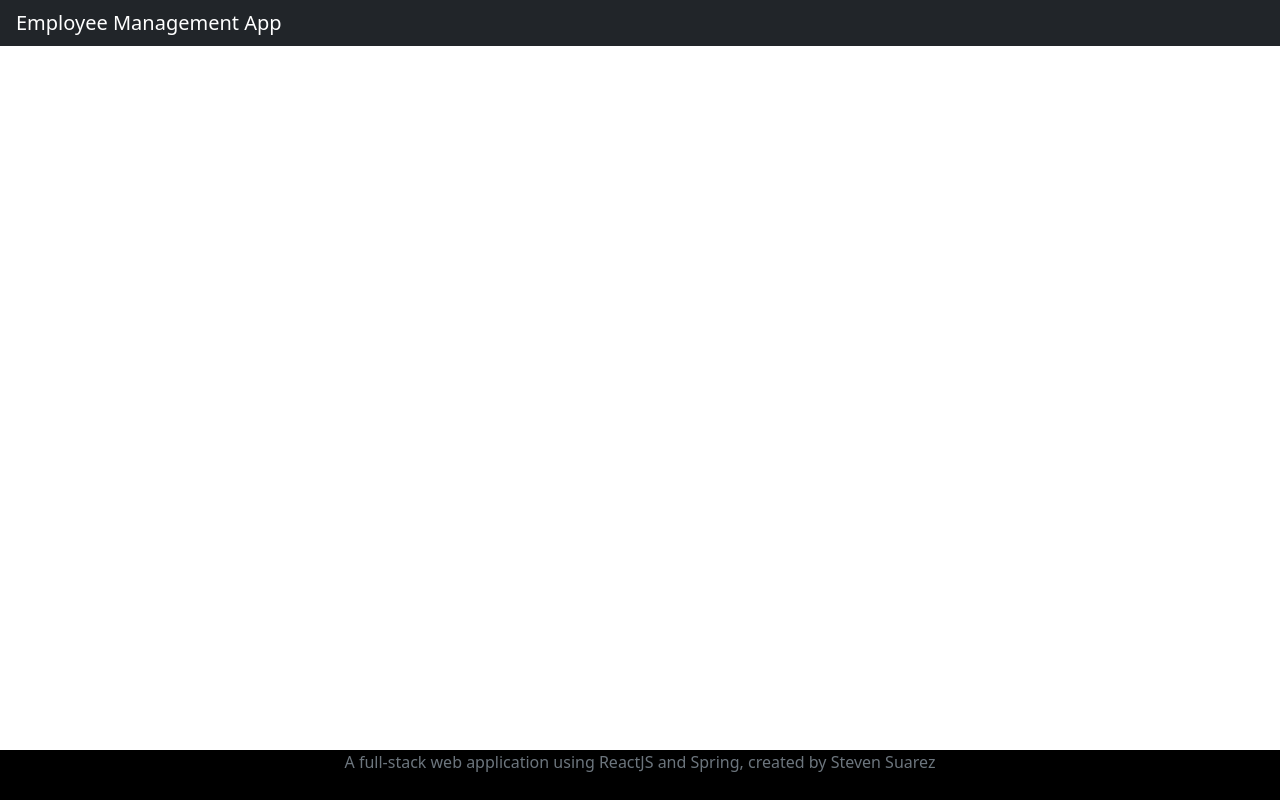
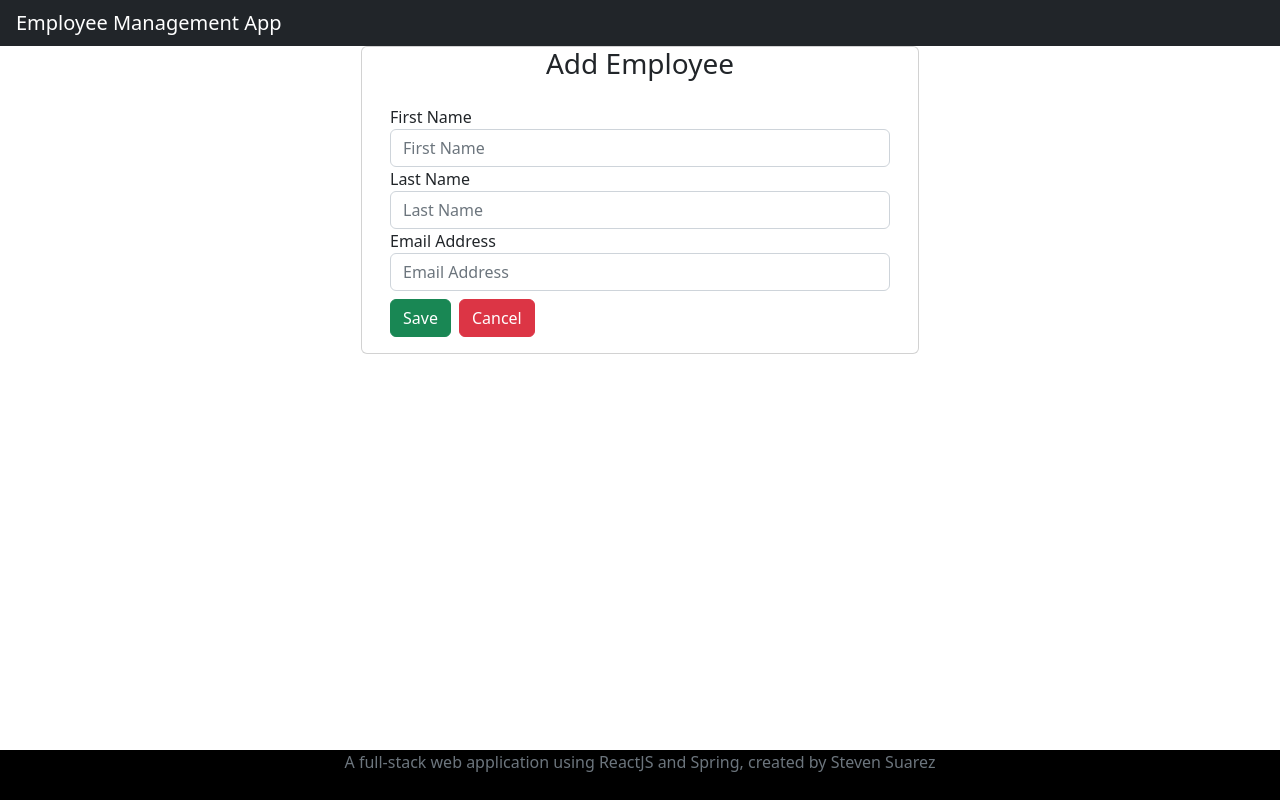
Before and after one commit to StevenSuarezz/employee-management-system, a React (Create React App) app in the folder employee-manager-frontend/: page /add-employee in a window 1280 px wide. Built offline with nearby package versions, Linux system fonts and the light colour scheme.

Commit message:
Finish creation functionality

```diff
--- a/employee-manager-frontend/src/App.js
+++ b/employee-manager-frontend/src/App.js
@@ -4,6 +4,7 @@ import { BrowserRouter, Route, Routes } from 'react-router-dom';
 import EmployeeTable from './components/EmployeeTable';
 import Header from './components/Header';
 import Footer from './components/Footer';
+import EmployeeCreation from './components/EmployeeCreation';
 
 function App() {
   return (
@@ -14,6 +15,7 @@ function App() {
             <Routes>
               <Route path="/" element={<EmployeeTable />}></Route>
               <Route path="/employees" element={<EmployeeTable />}></Route>
+              <Route path="/add-employee" element={<EmployeeCreation />}></Route>
             </Routes>
           </div>
           <Footer />
--- /dev/null
+++ b/employee-manager-frontend/src/components/EmployeeCreation.jsx
@@ -0,0 +1,72 @@
+import React, { useState } from "react";
+import { Link, useNavigate } from "react-router-dom";
+import { createEmployee } from "../controllers/EmployeeController";
+import { createEmployeeModel } from "../models/EmployeeModel";
+
+function EmployeeCreation() {
+    const [firstName, setFirstName] = useState("");
+    const [lastName, setLastName] = useState("");
+    const [email, setEmail] = useState("");
+    const navigate = useNavigate();
+
+    const firstNameHandler = (event) => {
+        setFirstName(event.target.value);
+    }
+
+    const lastNameHandler = (event) => {
+        setLastName(event.target.value);
+    }
+
+    const emailHandler = (event) => {
+        setEmail(event.target.value);
+    }
+
+    const submitHandler = (e) => {
+        e.preventDefault();
+        let employee = createEmployeeModel(firstName, lastName, email);
+        console.log("Employee => " + JSON.stringify(employee));
+
+        createEmployee(employee).then(res => {
+            navigate("/employees");
+        })
+    }
+
+    return (
+        <div>
+            <div className="container">
+                <div className="row">
+                    <div className="card col-md-6 offset-md-3 offset-md-3">
+                        <h3 className="text-center">Add Employee</h3>
+                        <div className="card-body">
+                            <form onSubmit={submitHandler}>
+                                <div className="form-group">
+                                    <label>First Name</label>
+                                    <input type="text" name="firstName" placeholder="First Name"
+                                    className="form-control" value={firstName} onChange={firstNameHandler} />
+                                </div>
+                                <div className="form-group">
+                                    <label>Last Name</label>
+                                    <input type="text" name="lastName" placeholder="Last Name"
+                                    className="form-control" value={lastName} onChange={lastNameHandler} />
+                                </div>
+                                <div className="form-group">
+                                    <label>Email Address</label>
+                                    <input type="text" name="email" placeholder="Email Address"
+                                    className="form-control" value={email} onChange={emailHandler} />
+                                </div>
+                                <div className="mt-2">
+                                    <button className="btn btn-success" type="submit">Save</button>
+                                    <Link to="/">
+                                        <button className="btn btn-danger mx-2">Cancel</button>
+                                    </Link>
+                                </div>
+                            </form>
+                        </div>
+                    </div>
+                </div>
+            </div>
+        </div>
+    )
+}
+
+export default EmployeeCreation;
--- a/employee-manager-frontend/src/components/EmployeeTable.jsx
+++ b/employee-manager-frontend/src/components/EmployeeTable.jsx
@@ -1,6 +1,7 @@
 import React, { useState } from "react"
 import { useEffect } from "react";
-import { getEmployees } from "../controller/EmployeeController";
+import { Link } from "react-router-dom";
+import { getEmployees } from "../controllers/EmployeeController";
 
 function EmployeeTable(props) {
     const [employees, setEmployees] = useState([]);
@@ -14,6 +15,9 @@ function EmployeeTable(props) {
     return (
         <div>
             <h2 className="text-center">Employees List</h2>
+            <Link to="/add-employee">
+                <button className="btn btn-primary">Add Employee</button>
+            </Link>
             <div className="row">
                 <table className="table table-striped table-bordered">
                     <thead>
--- a/employee-manager-frontend/src/controller/EmployeeController.js
+++ b/employee-manager-frontend/src/controllers/EmployeeController.js
@@ -6,4 +6,9 @@ function getEmployees() {
     return axios.get(API_BASE_URL)
 }
 
+function createEmployee(employee) {
+    return axios.post(API_BASE_URL, employee);
+}
+
 export { getEmployees };
+export { createEmployee }
--- /dev/null
+++ b/employee-manager-frontend/src/models/EmployeeModel.js
@@ -0,0 +1,11 @@
+function createEmployeeModel(_firstName="", _lastName="", _email="") {
+    const employee = {
+        firstName: _firstName,
+        lastName: _lastName,
+        email: _email,
+    }
+
+    return employee;
+}
+
+export { createEmployeeModel };
```
